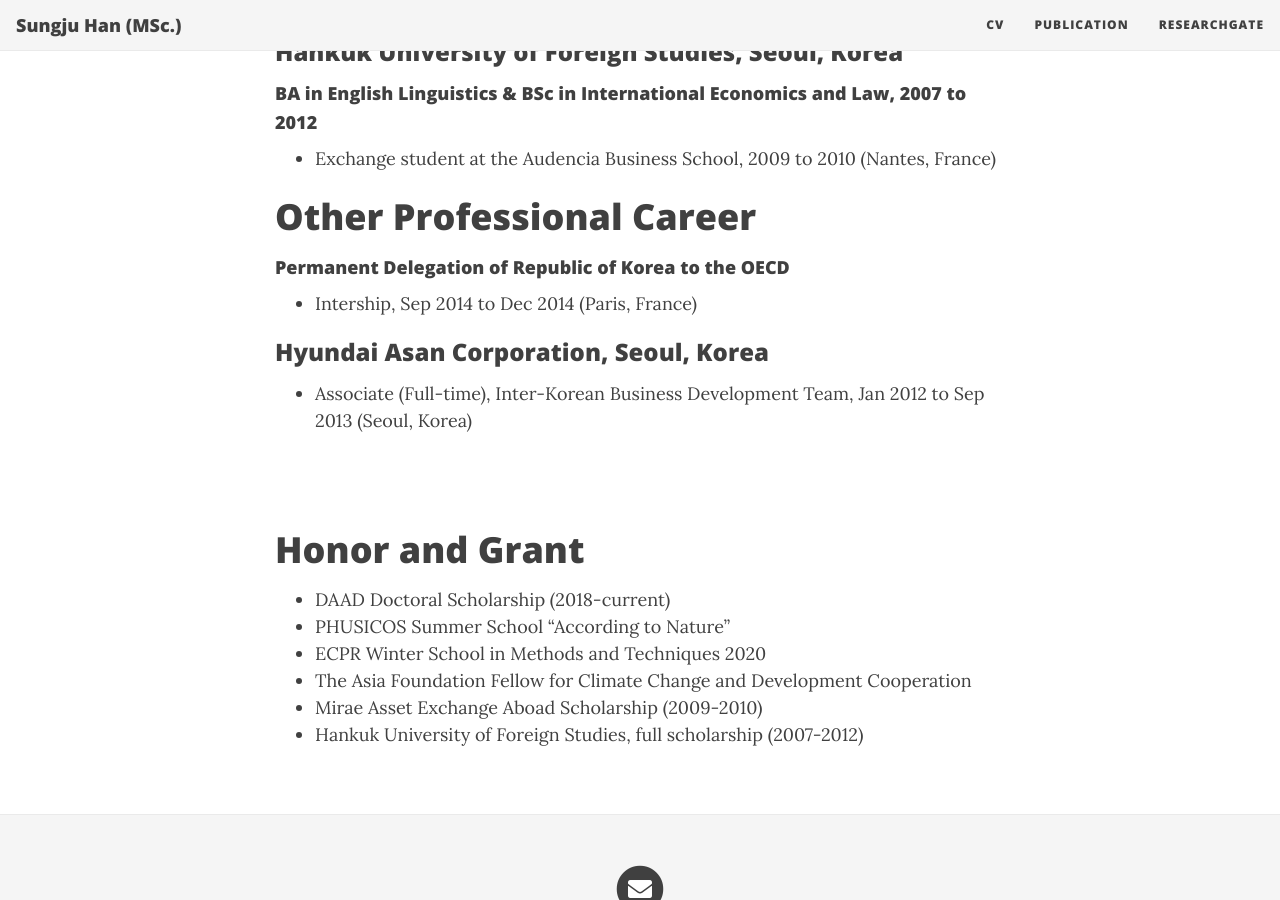
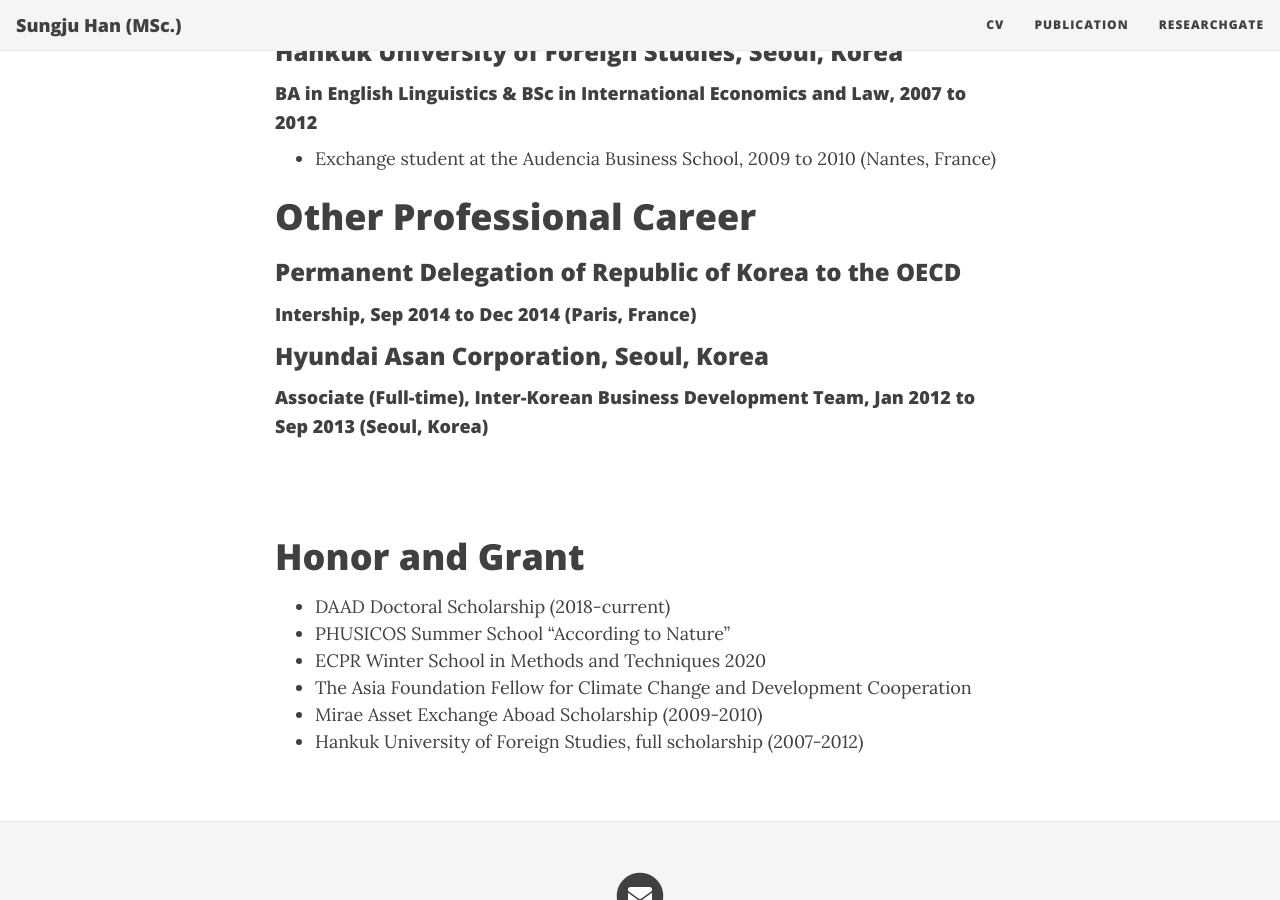
Before and after one commit to sungju-han/sungju-han.github.io, a Jekyll site: the page built from CV.md, in a window 1280 px wide and 900 px high, scrolled down 1282 px. Built offline with Jekyll 4.4.1, drawn with Linux system fonts in a browser that asks for light colours; nearby versions of some CDN libraries.

Commit message:
Update CV.md

```diff
--- a/CV.md
+++ b/CV.md
@@ -36,11 +36,11 @@ title: About me
 <br/>
 
 # Other Professional Career
-#### Permanent Delegation of Republic of Korea to the OECD
-* Intership, Sep 2014 to Dec 2014 (Paris, France)
+### Permanent Delegation of Republic of Korea to the OECD
+#### Intership, Sep 2014 to Dec 2014 (Paris, France)
 
 ### Hyundai Asan Corporation, Seoul, Korea
-* Associate (Full-time), Inter-Korean Business Development Team, Jan 2012 to Sep 2013 (Seoul, Korea)
+#### Associate (Full-time), Inter-Korean Business Development Team, Jan 2012 to Sep 2013 (Seoul, Korea)
 
 <br/>
 
```
